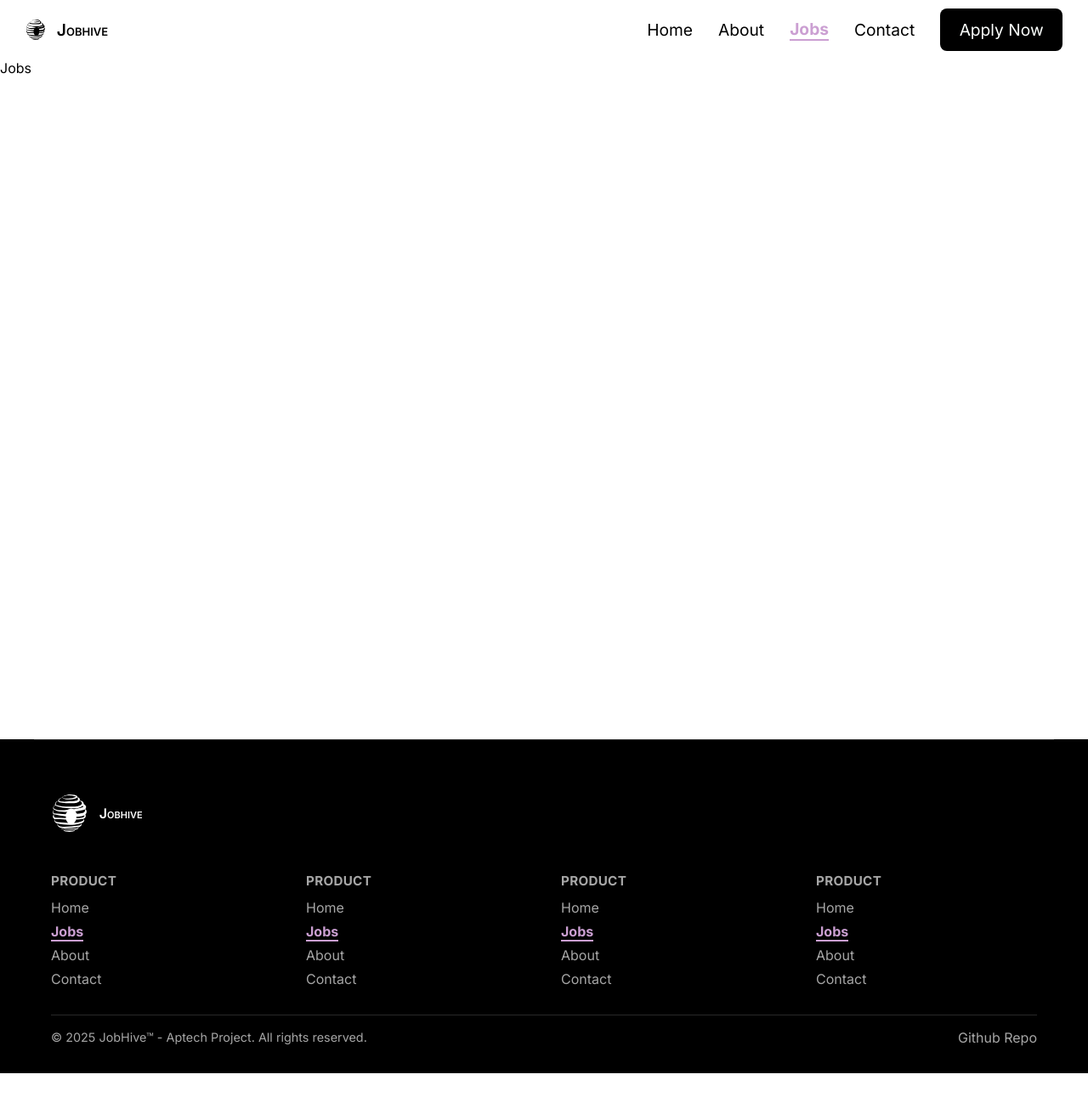
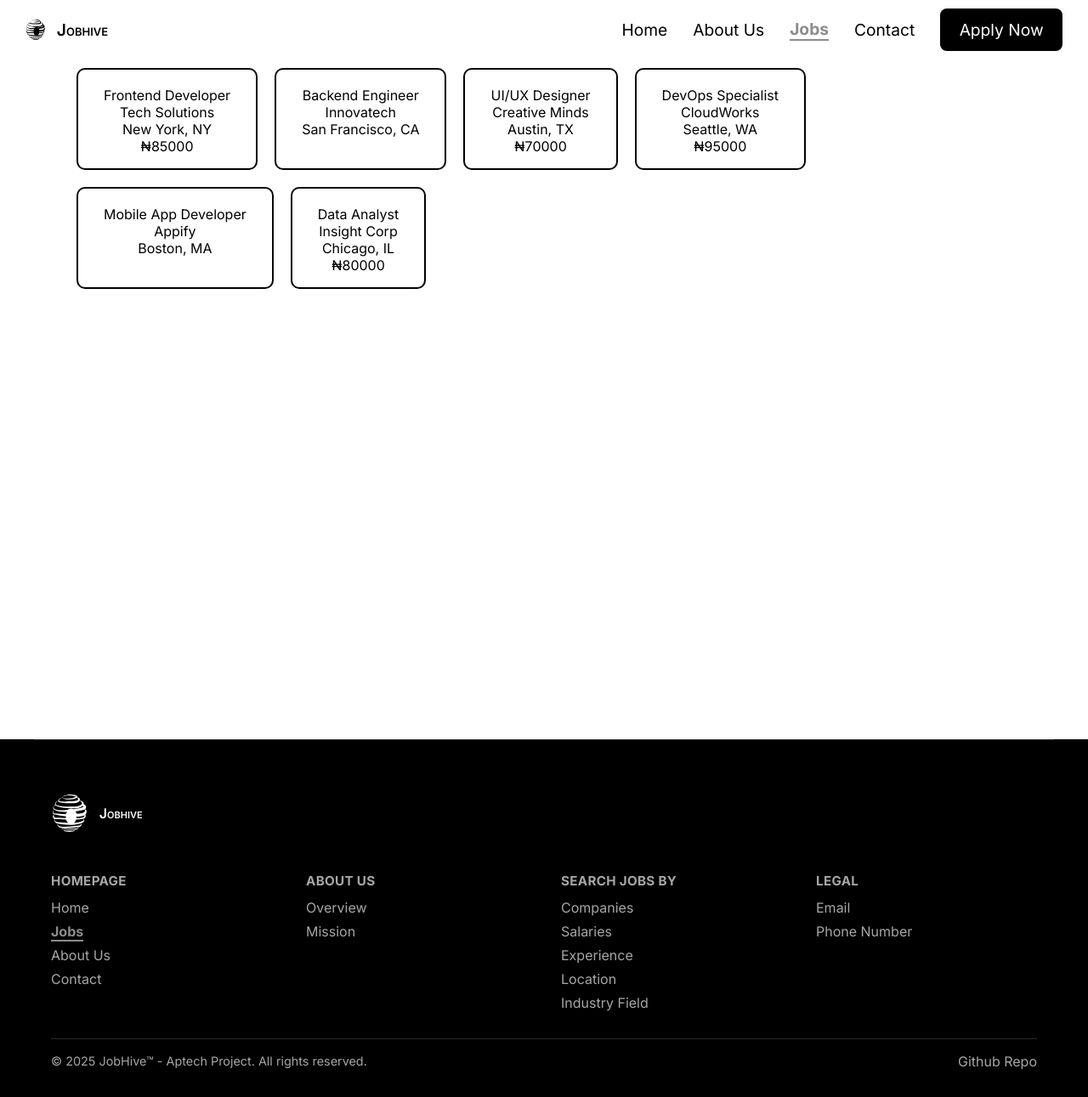
Before and after one commit to efe-ct/jobhive, a React (Vite) app: page /jobs in a window 1280 px wide. Shown: the whole page at 85% size. Before the commit the page ends 1263 px from the top, so only its background shows below. Built offline with nearby package versions, Linux system fonts and the light colour scheme.

Commit message:
major changes

```diff
--- a/src/components/Footer.jsx
+++ b/src/components/Footer.jsx
@@ -1,48 +1,8 @@
 import './Footer.css'
+import { footerLinks } from '../data/content';
 import { Logo, Links } from "@/components/UIComponents.jsx";
 
 const Footer = () => {
-    // Data-driven sections for easy edits and i18n later
-    const sections = [
-        {
-            heading: 'Product',
-            items: [
-                { title: 'Home', path: '/home' },
-                { title: 'Jobs', path: '/jobs' },
-                { title: 'About', path: '/about' },
-                { title: 'Contact', path: '/contact' },
-            ],
-        },
-        {
-            heading: 'Product',
-            items: [
-                { title: 'Home', path: '/home' },
-                { title: 'Jobs', path: '/jobs' },
-                { title: 'About', path: '/about' },
-                { title: 'Contact', path: '/contact' },
-            ],
-        },
-        {
-            heading: 'Product',
-            items: [
-                { title: 'Home', path: '/home' },
-                { title: 'Jobs', path: '/jobs' },
-                { title: 'About', path: '/about' },
-                { title: 'Contact', path: '/contact' },
-            ],
-        },
-        {
-            heading: 'Product',
-            items: [
-                { title: 'Home', path: '/home' },
-                { title: 'Jobs', path: '/jobs' },
-                { title: 'About', path: '/about' },
-                { title: 'Contact', path: '/contact' },
-            ],
-        },
-    ];
-
-
     return (
         <footer className="customFooter" role="contentinfo">
             <div className="footerInner">
@@ -52,7 +12,7 @@ const Footer = () => {
 
                 {/* dynamic links */}
                 <div className="footerGrid" role="navigation" aria-label="Footer">
-                    {sections.map((section) => (
+                    {footerLinks.map((section) => (
                         <div className="footerColumn" key={section.heading}>
                             <h4 className="footerHeading">{section.heading}</h4>
                             <ul className="footerLinks">
--- /dev/null
+++ b/src/components/JobCard.css
@@ -0,0 +1,15 @@
+.job_card_container {
+    display: inline-flex;
+    height: 120px ;
+    flex-direction: column;
+    border: 2px solid black;
+    padding: 20px 30px;
+    align-items: center;
+    margin: 10px 10px;
+    cursor: pointer;
+    border-radius: 10px;
+}
+
+.job_card_container:hover {
+    transform: scale(1.1);
+}
--- /dev/null
+++ b/src/components/JobCard.jsx
@@ -0,0 +1,24 @@
+import './JobCard.css'
+import { jobCatalog } from '../data/job'
+
+const JobCard = () => {
+    return (
+        <>
+        {
+            jobCatalog.map((a) => (
+                <div className="job_card_container" key={a.id}>
+                    <span>{a.jobTitle}</span>
+                    <span>{a.companyName}</span>
+                    <span>{a.location}</span>
+                    {a.salary !== null && (
+                        <span>₦{a.salary}</span>
+                    )}
+                    {/* {a.salary.toString.length} if for every a.salary length that is a multiple of three render a comma after it */}
+                </div>
+            ))
+        }
+        </>
+    )
+}
+
+export default JobCard
--- a/src/components/UIComponents.css
+++ b/src/components/UIComponents.css
@@ -8,9 +8,12 @@
 
 } used active */
 .active, .styledLink:hover {
+    --variable: rgb(141, 139, 139);
     font-weight: bold;
-    color: var(--accent-2)!important;
-    border-bottom: 2px solid var(--accent-2);
+    /* color: var(--accent-2)!important; */
+    /* border-bottom: 2px solid var(--accent-2); */
+    color: var(--variable)!important;
+    border-bottom: 2px solid var(--variable);
 }
 
 .styledLink {
--- a/src/data/content.js
+++ b/src/data/content.js
@@ -1,27 +1,28 @@
+// Navbar content
 export const navBarContent = [
   {
     id: 1,
     title: "Home",
-        path: "/home"
+    path: "/home",
   },
   {
     id: 2,
-        title: "About",
-        path: "/about"
+    title: "About Us",
+    path: "/about",
   },
   {
     id: 3,
     title: "Jobs",
-        path: "/jobs"
+    path: "/jobs",
   },
   {
     id: 4,
     title: "Contact",
-        path: "/contact"
-    }
-]
+    path: "/contact",
+  },
+];
 
-
+// Herosection content
 export const heroImages = [
   {
     id: 0,
@@ -49,10 +50,10 @@ export const heroImages = [
     layer: 4,
     width: "413px",
     height: "515px",
-    }
-]
+  },
+];
 
-// this json data was generated on https://www.mockaroo.com/
+// statistics
 export const statisticReport = [
   {
     id: 0,
@@ -78,4 +79,41 @@ export const statisticReport = [
     stats: "24",
     suffix: "+",
   },
-]
+];
+
+// footer content
+export const footerLinks = [
+  {
+    heading: "Homepage",
+    items: [
+      { title: "Home", path: "/home" },
+      { title: "Jobs", path: "/jobs" },
+      { title: "About Us", path: "/about" },
+      { title: "Contact", path: "/contact" },
+    ],
+  },
+  {
+    heading: "About Us",
+    items: [
+      { title: "Overview", path: "/about" },
+      { title: "Mission", path: "/about" },
+    ],
+  },
+  {
+    heading: "Search Jobs by",
+    items: [
+      { title: "Companies", path: "/" },
+      { title: "Salaries", path: "/" },
+      { title: "Experience", path: "/" },
+      { title: "Location", path: "/" },
+      { title: "Industry Field", path: "/" },
+    ],
+  },
+  {
+    heading: "Legal",
+    items: [
+      { title: "Email", path: "/" },
+      { title: "Phone Number", path: "/" },
+    ],
+  },
+];
--- /dev/null
+++ b/src/data/job.js
@@ -0,0 +1,50 @@
+export const jobCatalog = [
+    {
+        id: 1,
+        jobTitle: "Frontend Developer",
+        companyName: "Tech Solutions",
+        location: "New York, NY",
+        salary: 85000,
+        experience: "2+ years"
+    },
+    {
+        id: 2,
+        jobTitle: "Backend Engineer",
+        companyName: "Innovatech",
+        location: "San Francisco, CA",
+        salary: null,
+        experience: "3+ years"
+    },
+    {
+        id: 3,
+        jobTitle: "UI/UX Designer",
+        companyName: "Creative Minds",
+        location: "Austin, TX",
+        salary: 70000,
+        experience: "1+ years"
+    },
+    {
+        id: 4,
+        jobTitle: "DevOps Specialist",
+        companyName: "CloudWorks",
+        location: "Seattle, WA",
+        salary: 95000,
+        experience: "4+ years"
+    },
+    {
+        id: 5,
+        jobTitle: "Mobile App Developer",
+        companyName: "Appify",
+        location: "Boston, MA",
+        salary: null,
+        experience: "2+ years"
+    },
+    {
+        id: 6,
+        jobTitle: "Data Analyst",
+        companyName: "Insight Corp",
+        location: "Chicago, IL",
+        salary: 80000,
+        experience: "2+ years"
+    },
+]
--- a/src/index.css
+++ b/src/index.css
@@ -123,7 +123,7 @@ section {
   line-height: 5rem;
 }
 
-.hero__caption p {
+.hero__caption p, #about_section p { /*affects about section p*/
   margin: 1.5rem 0;
   font-size: 1.5rem;
   line-height: 2.25rem;
@@ -212,3 +212,9 @@ section {
   }
 }
 /* Statistics Section - end */
+
+
+/* about section */
+.about-list {
+ list-style-type: disc;
+}
--- a/src/pages/About.jsx
+++ b/src/pages/About.jsx
@@ -1,8 +1,32 @@
 const About = () => {
     return (
-        <>
-            <div>About</div>
-        </>
+        <section id="about_section">
+            <h1 style={{ fontSize: '5rem', marginTop: '1rem', lineHeight: '5rem' }}>About Jobhive</h1>
+            <p>
+                <strong>JobHive</strong> is a sleek and responsive Single Page Application (SPA) built to simplify the job search experience for modern professionals.
+                <br />Whether you're a seasoned expert or just starting your career journey,
+                <br /><strong>JobHive</strong> offers a streamlined interface to explore, filter, and engage with job opportunities across diverse industries.
+                <br />We believe that finding the right job shouldn't feel like a maze.
+                <br />That's why <strong>JobHive</strong> combines intuitive design with powerful search and filter tools, making it easier than ever to discover roles that match your skills, goals, and lifestyle.
+            </p>
+            <h3 style={{ fontSize: '3rem' }}>What Makes JobHive Different?</h3>
+            <p>
+                <ul className="about-list">
+                    <li>Categorized Listings: Browse jobs by industry — from IT & Software to Healthcare and Government.</li>
+                    <li>Smart Search & Filters: Refine your results by keyword, company, location, experience level, and more.</li>
+                    <li>Detailed Job Views: Dive into full job descriptions, company insights, qualifications, and perks.</li>
+                    <li>Visual Application Flow: While applications are UI-only, the experience mimics real-world job portals.</li>
+                    <li>Save & Bookmark: Keep track of interesting roles with our “Saved Jobs” feature (UI only).</li>
+                    <li>Feedback & Contact: Share your thoughts, rate the platform, or reach out via our contact section.</li>
+                </ul>
+            </p>
+            <h2 style={{ fontSize: '4rem' }}>Our Mission</h2>
+            <p>
+                To empower job seekers with a fast, user-friendly platform that makes career discovery feel less like a chore and more like an opportunity.
+                <br /><strong>JobHive</strong> is built with simplicity, accessibility, and responsiveness at its core — ensuring a seamless experience across devices.
+                <br />Whether you're hunting for your next big break or just browsing what's out there, <strong>JobHive</strong> is your hive of opportunity.
+            </p>
+        </section>
     )
 }
 
--- a/src/pages/Home.jsx
+++ b/src/pages/Home.jsx
@@ -50,7 +50,7 @@ useEffect(() => {
           <div style={{ display: 'flex', alignItems: 'center' }}>
             <SearchButton onSearch={handleSearch} />
             {/* btn-cta not used */}
-            <LinkEmphasized className="btn-cta" style={{ fontSize: '1.5rem' }} href="" color="black" title="Explore Jobs" />
+            <LinkEmphasized className="btn-cta" style={{ fontSize: '1.5rem' }} color="black" title="Explore Jobs" />
           </div>
         </div>
       </section>
--- a/src/pages/Jobs.jsx
+++ b/src/pages/Jobs.jsx
@@ -1,10 +1,10 @@
-import React from 'react'
+import JobCard from "@/components/JobCard";
 
 const Jobs = () => {
     return (
-        <>
-            <div>Jobs</div>
-        </>
+        <section>
+            <JobCard />
+        </section>
     )
 }
 
```
Lines whose indentation alone changed are shown as unchanged.
